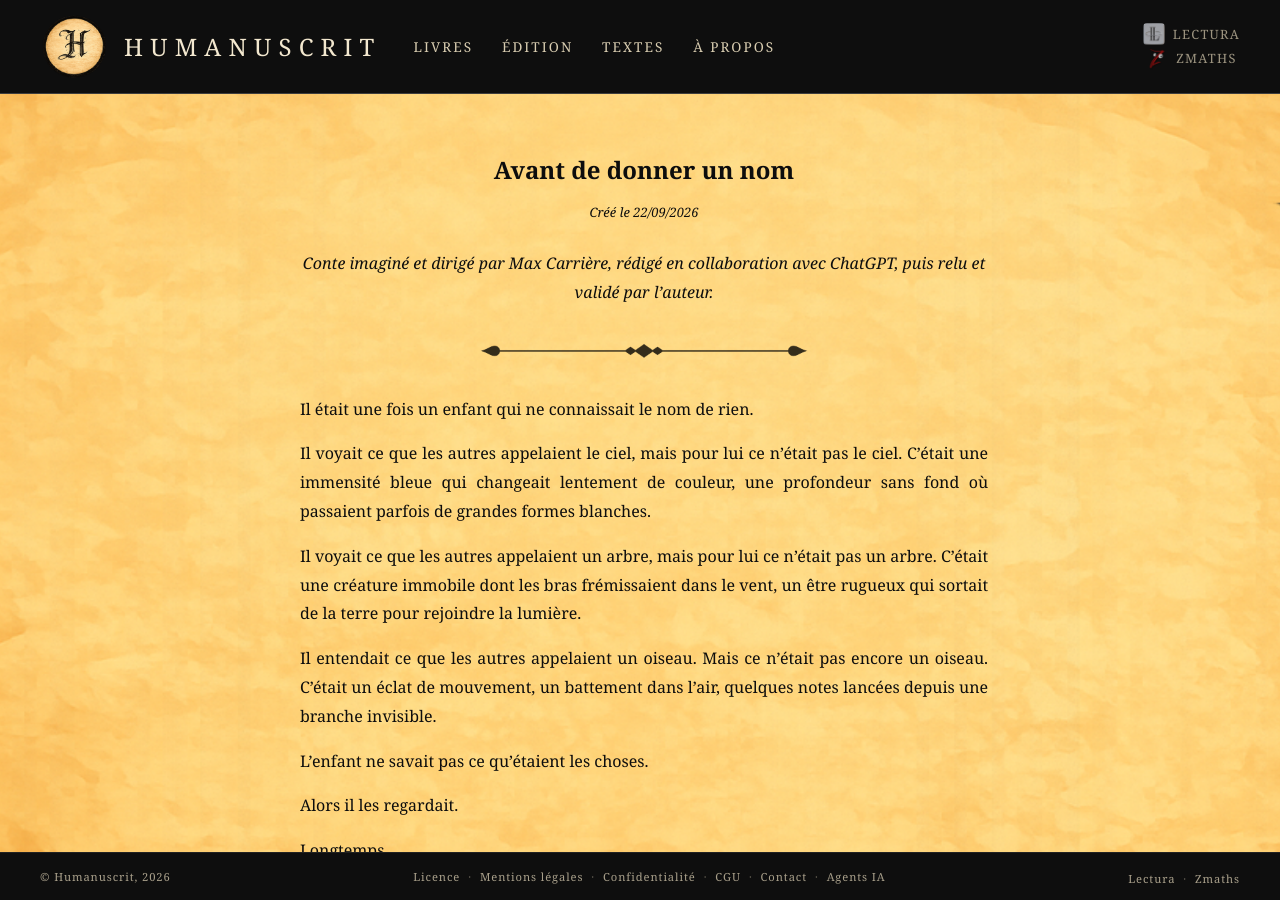
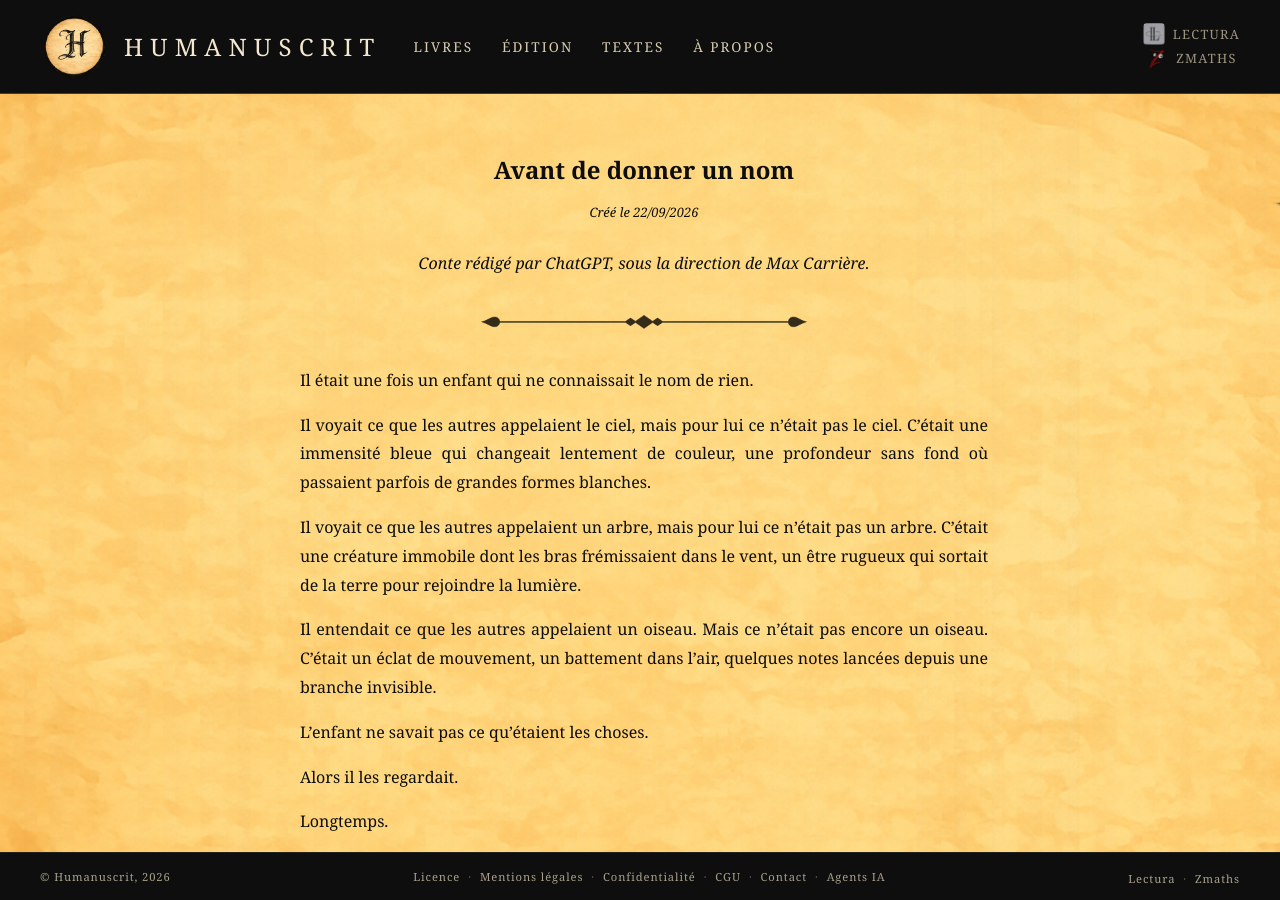
Before and after one commit to maxcarriere/humanuscrit, a Jekyll site: the page built from textes/contes-poesie-eveil/avant-de-donner-un-nom.md, in a window 1280 px wide and 900 px high. Built offline with Jekyll 4.4.1, drawn with Linux system fonts in a browser that asks for light colours.

Commit message:
Éveil : mention d'écriture d'« Avant de donner un nom » reformulée
Co-Authored-By: Claude Opus 5 (1M context) <noreply@anthropic.com>

```diff
--- a/textes/contes-poesie-eveil/avant-de-donner-un-nom.md
+++ b/textes/contes-poesie-eveil/avant-de-donner-un-nom.md
@@ -4,7 +4,7 @@ order: 2
 date: 2026-09-22
 ---
 
-<p style="text-align: center;"><em>Conte imaginé et dirigé par Max Carrière, rédigé en collaboration avec ChatGPT, puis relu et validé par l’auteur.</em></p>
+<p style="text-align: center;"><em>Conte rédigé par ChatGPT, sous la direction de Max Carrière.</em></p>
 
 ---
 
```
